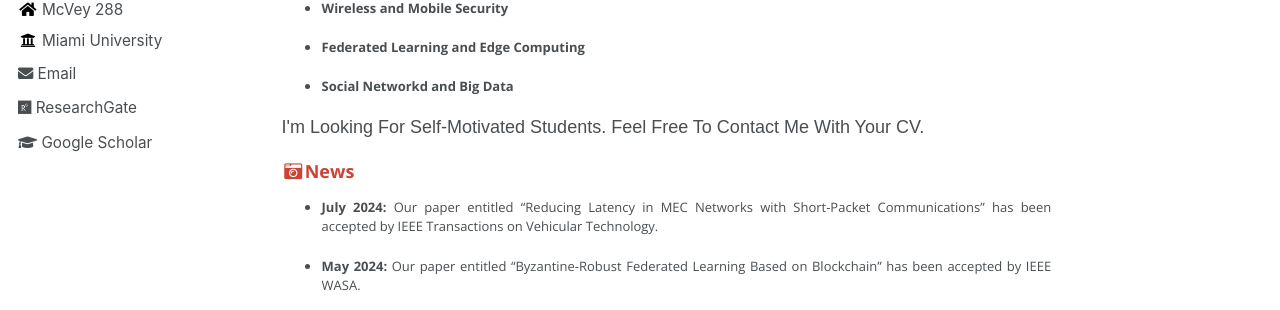
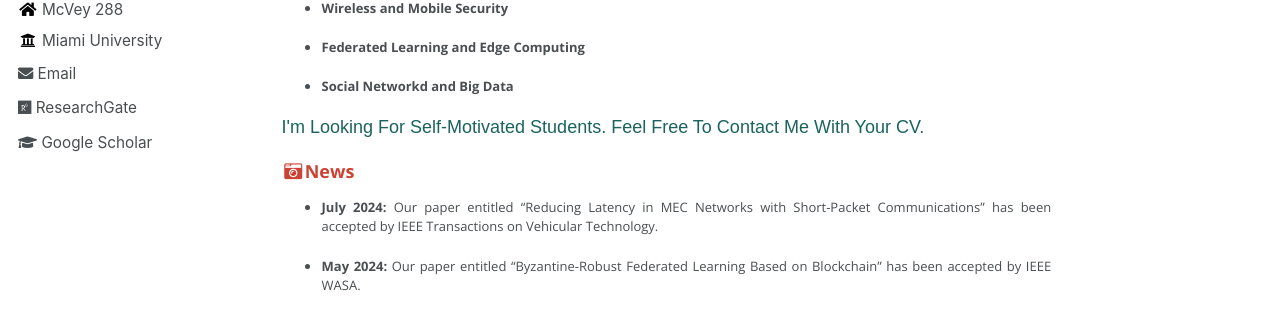
Before and after one commit to hljiang0720/hljiang.github.io, a Jekyll site: the page built from _pages/about.md, in a window 1280 px wide. Shown: the part 383-693 px from the top of the page. Built offline with Jekyll 4.4.1, drawn with Linux system fonts in a browser that asks for light colours.

Commit message:
Update about.md

```diff
--- a/_pages/about.md
+++ b/_pages/about.md
@@ -27,7 +27,7 @@
 
 * **Social Networkd and Big Data**
 
-<p><font face="Arial" size="+1">I'm Looking For Self-Motivated Students. Feel Free To Contact Me With Your CV.</font></p>
+<p><font face="Arial" size="+1" color="#1a635f">I'm Looking For Self-Motivated Students. Feel Free To Contact Me With Your CV.</font></p>
 
 ### <i class="fa fa-fw fa-camera-retro" aria-hidden="true" style="color:#cb4335"></i><font color="#cb4335">News</font>
 
```
